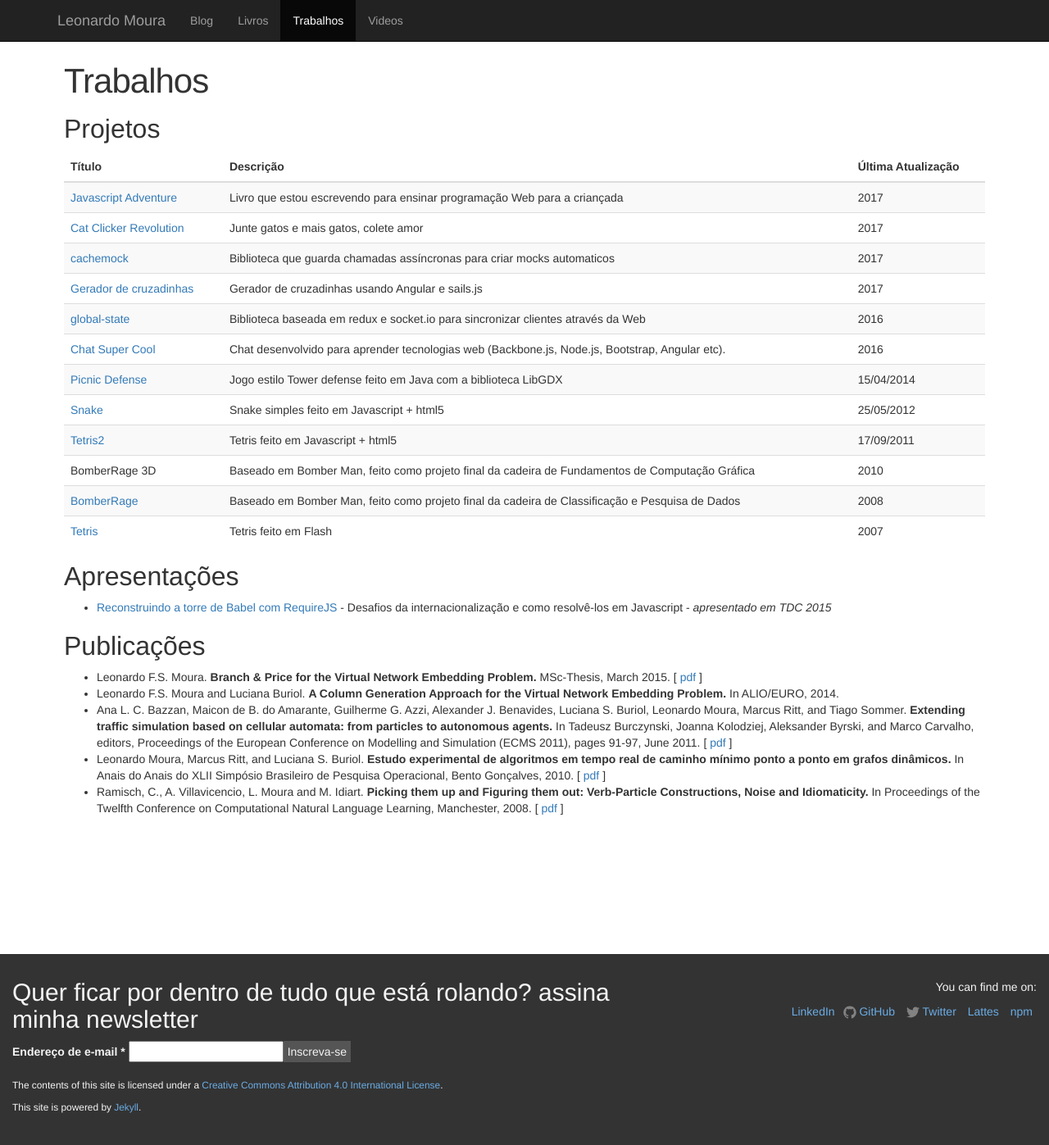
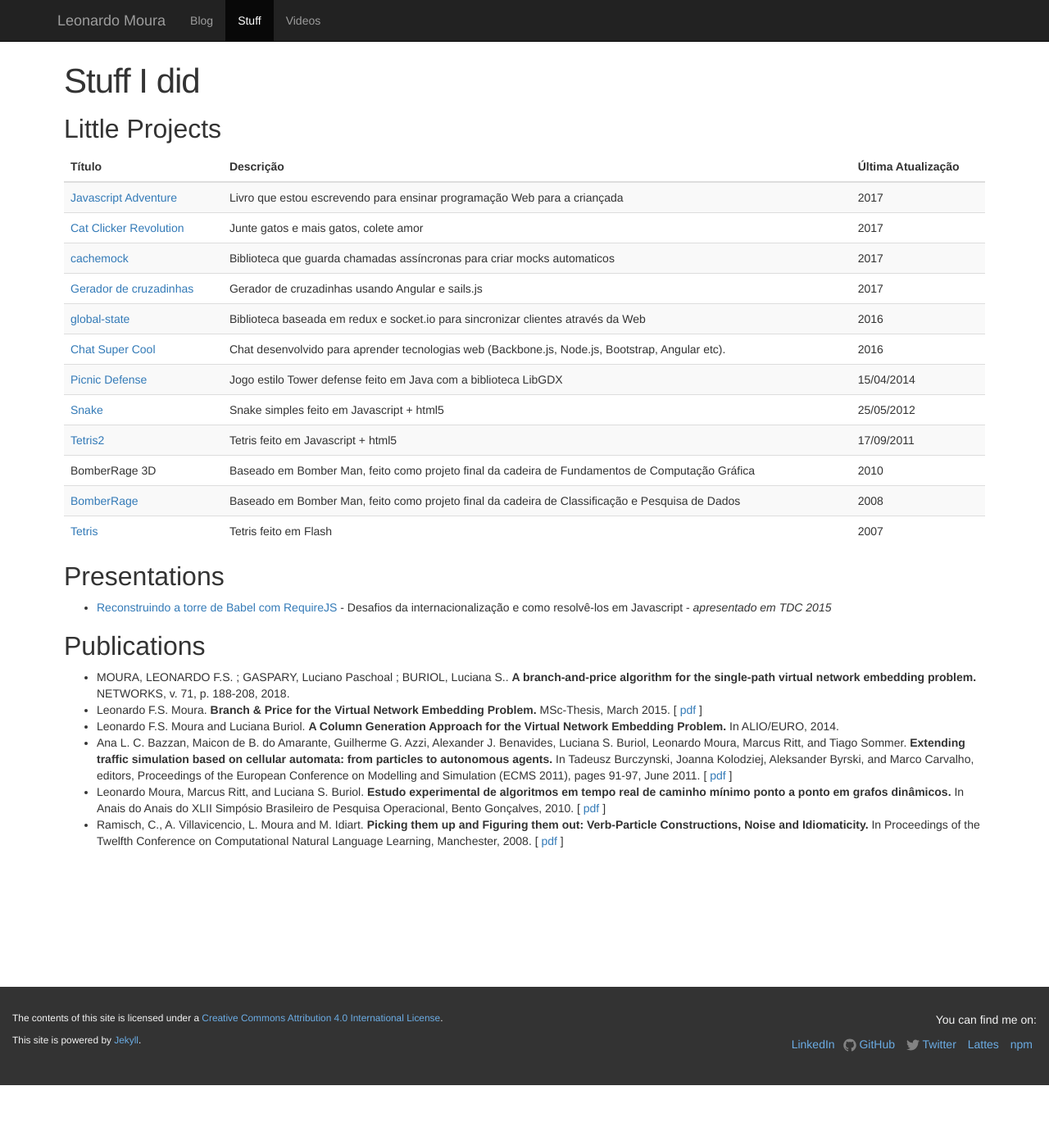
Before and after one commit to lfsmoura/lfsmoura.github.io, a Jekyll site: the page built from stuff.html, in a window 1280 px wide and 1400 px high, scrolled down 36 px. Shown: the top 1397 px of the window at 82% size. Built offline with Jekyll 4.4.1, drawn with Linux system fonts in a browser that asks for light colours; comment, search, counter and statistics services are not loaded; after the commit the page ends 1360 px from its top, so only the background shows below that.

Commit message:
Update to MS

```diff
--- a/_config.yml
+++ b/_config.yml
@@ -28,7 +28,6 @@ sitemap:
 #menu
 pages_list:
   Blog: '/blog/'
-  Livros: '/livros/'
 #  Sobre: '/about/'
-  Trabalhos: '/trabalhos/'
+  Stuff: '/stuff/'
   Videos: '/videos'
--- a/_data/publications.yml
+++ b/_data/publications.yml
@@ -1,3 +1,7 @@
+- authors: "MOURA, LEONARDO F.S. ; GASPARY, Luciano Paschoal ; BURIOL, Luciana S."
+  title: "A branch-and-price algorithm for the single-path virtual network embedding problem"
+  info:  "NETWORKS, v. 71, p. 188-208, 2018."
+
 - authors: "Leonardo F.S. Moura"
   title: "Branch & Price for the Virtual Network Embedding Problem"
   info: "MSc-Thesis, March 2015."
--- a/_includes/footer.html
+++ b/_includes/footer.html
@@ -1,9 +1,14 @@
 <footer class="site-footer container">
 
-    <div class="col-md-8">
-      {% include subscribe.html %}
-    </div>
-    <div class="col-md-4 text-right">
+  <div class="col-md-8">
+    <p class="small">
+      The contents of this site is licensed under a <a rel="license" href="http://creativecommons.org/licenses/by/4.0/">Creative Commons Attribution 4.0 International License</a>.
+    </p>
+    <p class="small">
+      This site is powered by <a href="http://jekyllrb.com/">Jekyll</a>.
+    </p>
+  </div>
+  <div class="col-md-4 text-right">
       <p> You can find me on: </p>
       <ul class="list-inline">
         <li><a href="http://www.linkedin.com/in/leonardomoura">LinkedIn</a>
@@ -21,14 +26,6 @@
         </li>
       </ul>
     </div>
-  <div class="col-md-12">
-    <p class="small">
-      The contents of this site is licensed under a <a rel="license" href="http://creativecommons.org/licenses/by/4.0/">Creative Commons Attribution 4.0 International License</a>.
-    </p>
-    <p class="small">
-      This site is powered by <a href="http://jekyllrb.com/">Jekyll</a>.
-    </p>
-  </div>
 </footer>
 
 <!-- Google Analytics -->
--- a/_includes/head.html
+++ b/_includes/head.html
@@ -1,6 +1,7 @@
 <head>
   <meta charset="utf-8">
   <meta http-equiv="X-UA-Compatible" content="IE=edge">
+  <meta http-equiv="Content-Language" content="en-us">
   <meta name="viewport" content="width=device-width, initial-scale=1">
 
   <title>{% if page.title %}{{ page.title }}{% else %}{{ site.title }}{% endif %}</title>
--- a/trabalhos.html
+++ b/stuff.html
@@ -1,9 +1,9 @@
 ---
 layout: page
-title: Trabalhos
-permalink: /trabalhos/
+title: Stuff I did
+permalink: /stuff/
 ---
-<h2>Projetos</h2>
+<h2>Little Projects</h2>
 <table class="table table-striped">
   <thead>
   <tr>
@@ -31,7 +31,7 @@ permalink: /trabalhos/
 </tbody>
 </table>
 
-<h2>Apresentações</h2>
+<h2>Presentations</h2>
 <ul>
 {% for slide in site.data.slides %}
   <li>
@@ -41,7 +41,7 @@ permalink: /trabalhos/
 {% endfor %}
 </ul>
 
-<h2>Publicações</h2>
+<h2>Publications</h2>
 <ul>
 {% for publication in site.data.publications %}
   <li>
```
Also changed, not shown: index.html (+9 -8 lines), assets/leo5.jpeg (added).
